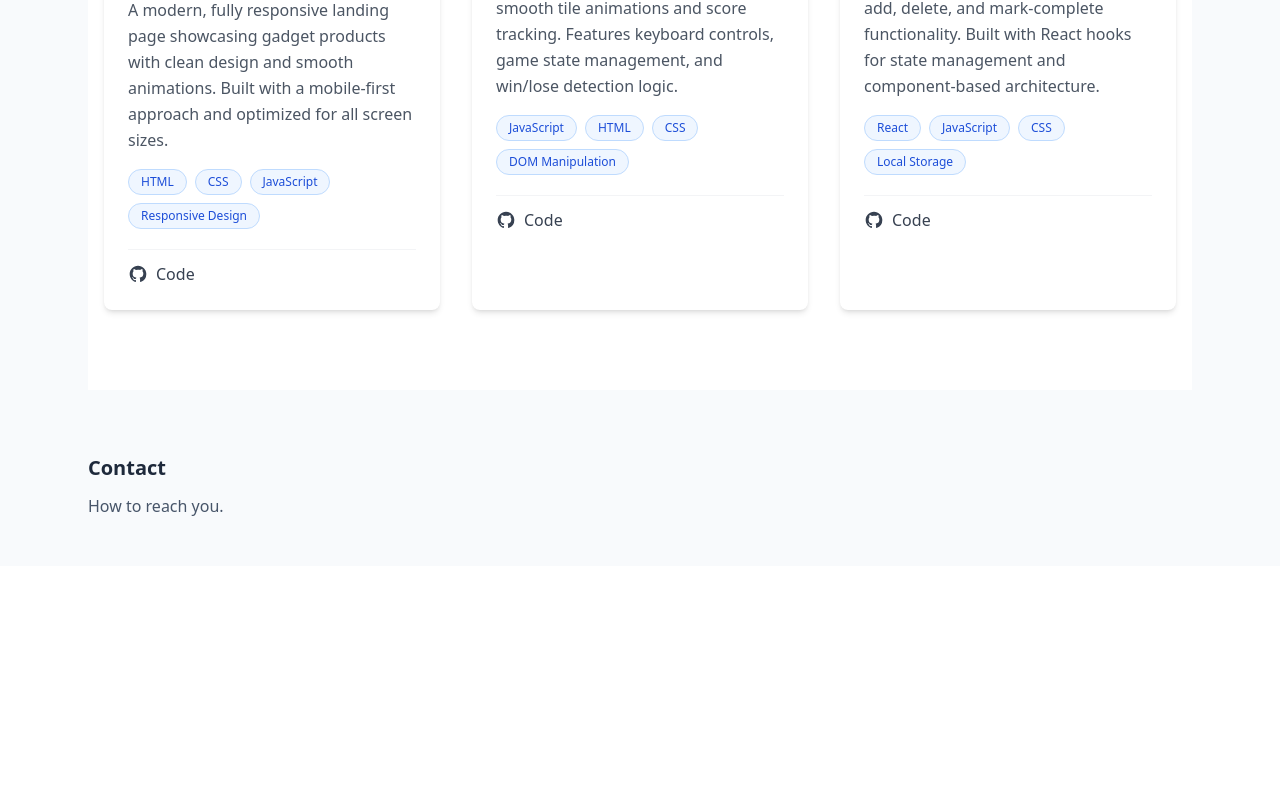
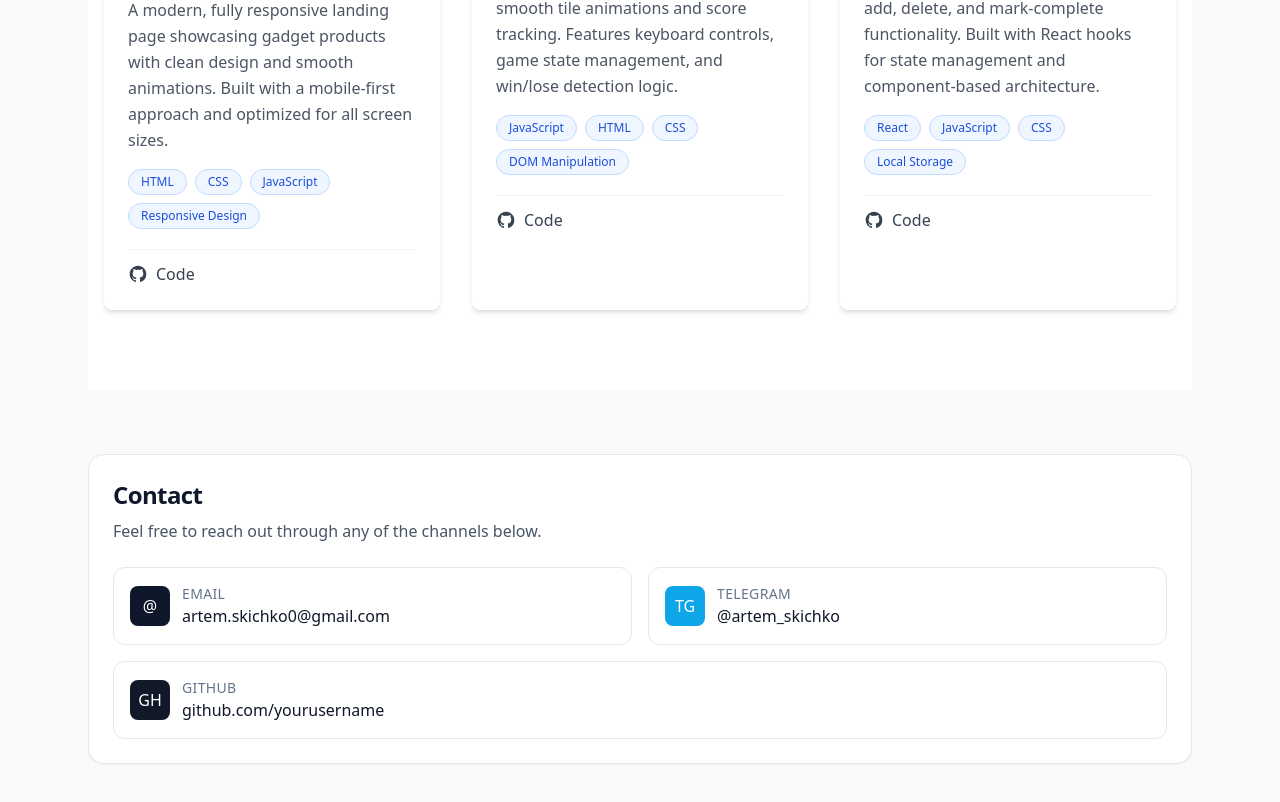
Before and after one commit to Artemida1609/developer-portfolio, a React (Vite) app: page / in a window 1280 px wide. Shown: the part 1780-2582 px from the top of the page. Before the commit the page ends 2346 px from the top, so only its background shows below. Built offline with nearby package versions, Linux system fonts and the light colour scheme.

Commit message:
fix(contact): fix JSX tags and validate Contact links

```diff
--- a/src/App.tsx
+++ b/src/App.tsx
@@ -2,6 +2,7 @@ import Header from './components/Header'
 import AboutMe from './components/AboutMe'
 import Skills from './components/Skills'
 import Projects from './components/Projects'
+import Contact from './components/Contact'
 
 function App() {
 	return (
@@ -22,10 +23,7 @@ function App() {
 
 				<Projects />
 
-				<section id="contact" className="mt-16">
-					<h3 className="mb-3 text-xl font-semibold">Contact</h3>
-					<p className="text-slate-600">How to reach you.</p>
-				</section>
+				<Contact />
 			</main>
 		</div>
 	)
--- /dev/null
+++ b/src/components/Contact.tsx
@@ -0,0 +1,46 @@
+import React from 'react'
+
+export default function Contact() {
+	return (
+		<section id="contact" className="mt-16 scroll-mt-24">
+			<div className="rounded-2xl border bg-white p-6 shadow-sm">
+				<h3 className="text-2xl font-bold tracking-tight text-slate-900">Contact</h3>
+				<p className="mt-2 text-slate-600">Feel free to reach out through any of the channels below.</p>
+
+				<ul className="mt-6 grid gap-4 sm:grid-cols-2">
+					<li className="group rounded-xl border p-4 transition hover:shadow-md">
+						<a href="mailto:artem.skichko0@gmail.com" className="flex items-center gap-3">
+							<span className="grid h-10 w-10 place-items-center rounded-lg bg-slate-900 text-white">@
+							</span>
+							<div>
+								<p className="text-sm uppercase tracking-wide text-slate-500">Email</p>
+								<p className="font-medium text-slate-900">artem.skichko0@gmail.com</p>
+							</div>
+						</a>
+					</li>
+
+					<li className="group rounded-xl border p-4 transition hover:shadow-md">
+						<a href="https://t.me/artem_skichko" target="_blank" rel="noopener noreferrer" className="flex items-center gap-3">
+							<span className="grid h-10 w-10 place-items-center rounded-lg bg-sky-500 text-white">TG
+							</span>
+							<div>
+								<p className="text-sm uppercase tracking-wide text-slate-500">Telegram</p>
+								<p className="font-medium text-slate-900">@artem_skichko</p>
+							</div>
+						</a>
+					</li>
+
+					<li className="group rounded-xl border p-4 transition hover:shadow-md sm:col-span-2">
+						<a href="https://github.com/yourusername" target="_blank" rel="noopener noreferrer" className="flex items-center gap-3">
+							<span className="grid h-10 w-10 place-items-center rounded-lg bg-gray-900 text-white">GH</span>
+							<div>
+								<p className="text-sm uppercase tracking-wide text-slate-500">GitHub</p>
+								<p className="font-medium text-slate-900">github.com/yourusername</p>
+							</div>
+						</a>
+					</li>
+				</ul>
+			</div>
+		</section>
+	)
+}
```
